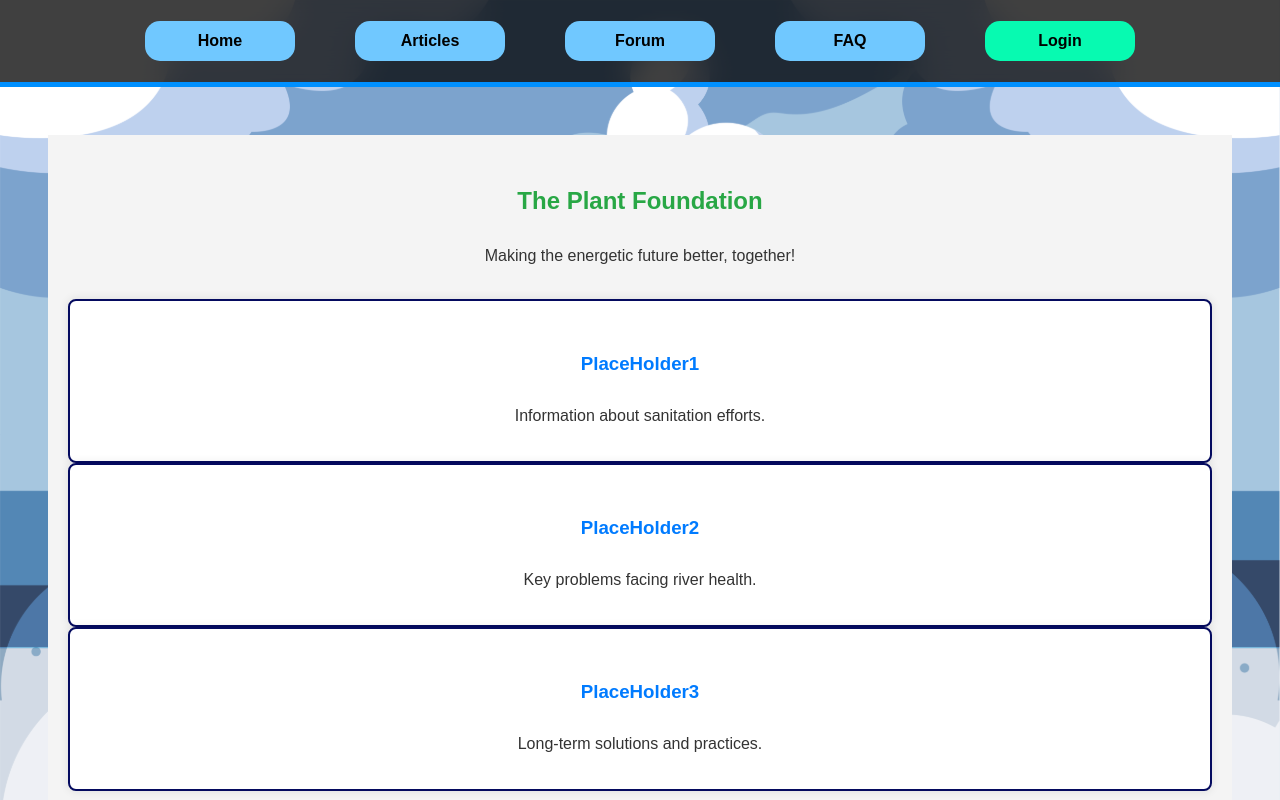
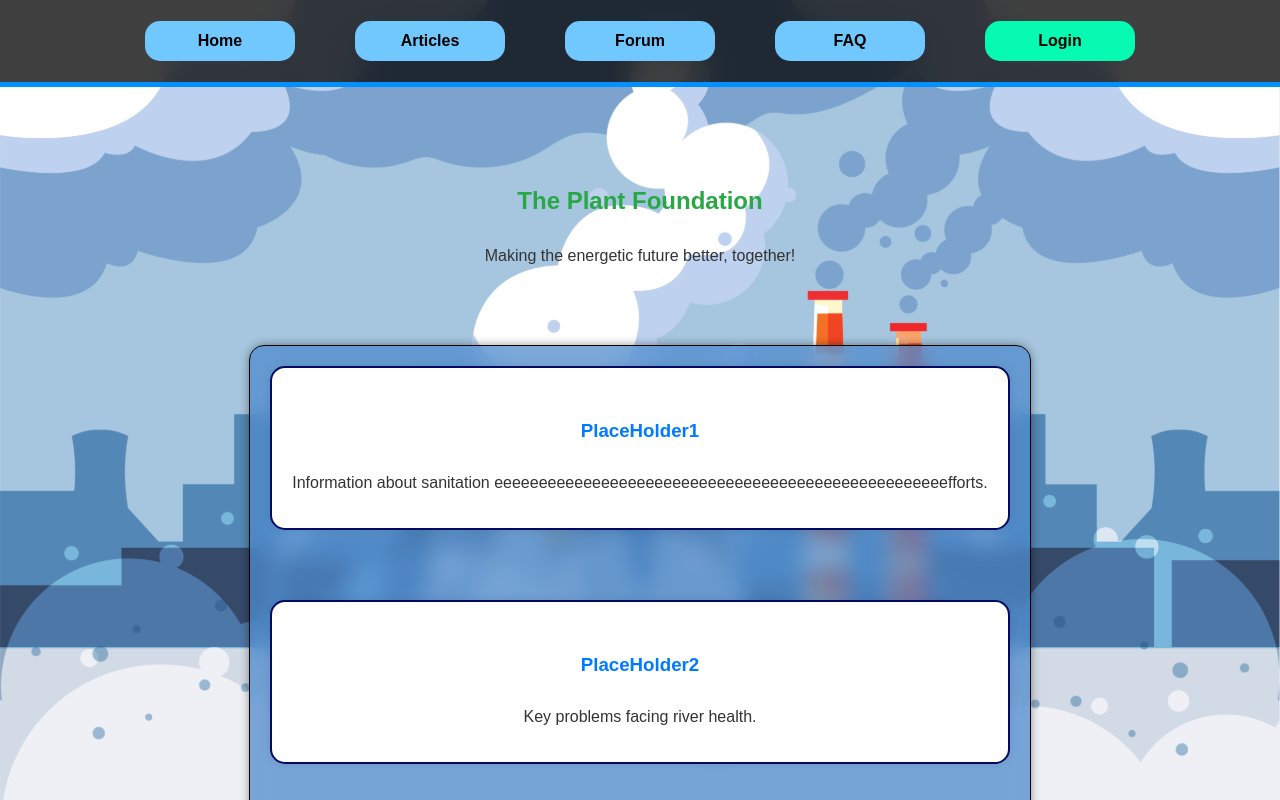
Before and after one commit to PlaceholderOrgan/TPP-foundation, a React (Create React App) app: page / in a window 1280 px wide. Shown: the top 800 px of the page. Built offline with nearby package versions, Linux system fonts and the light colour scheme.

Commit message:
Fixed Home.css [temp]

```diff
--- a/src/components/Home.jsx
+++ b/src/components/Home.jsx
@@ -13,7 +13,7 @@ function Home() {
         <div className="section-grid">
           <div className="section-card">
             <h3>PlaceHolder1</h3>
-            <p>Information about sanitation efforts.</p>
+            <p>Information about sanitation eeeeeeeeeeeeeeeeeeeeeeeeeeeeeeeeeeeeeeeeeeeeeeeeeeefforts.</p>
           </div>
           <div className="section-card">
             <h3>PlaceHolder2</h3>
--- a/src/styles/home.css
+++ b/src/styles/home.css
@@ -2,7 +2,6 @@
     font-family: Arial, sans-serif;
     margin: 0;
     padding: 0;
-    background-color: #f4f4f4;
     color: #333;
     text-align: center;
 }
@@ -16,16 +15,23 @@
 }
 
 .home-container .section-grid {
-    display: inline;
-    grid-template-columns: repeat(auto-fit, minmax(300px, 1fr));
+    background-color: rgba(78, 139, 204, 0.745);
+    backdrop-filter: blur(10px);
+    display: inline-grid;
+    grid-template-columns: max-content;
     gap: 20px;
     padding: 20px;
+    border-radius: 15px;
+    border: #000000 solid 1px;
+    box-shadow: 0 0 10px rgba(0, 0, 0, 0.4);
 }
 
 .home-container .section-card {
     background-color: #fff;
+    width: auto;
     padding: 20px;
-    border-radius: 8px;
+    margin-bottom: 50px;
+    border-radius: 15px;
     box-shadow: 0 0 10px rgba(0, 0, 0, 0.1);
 }
 
```
